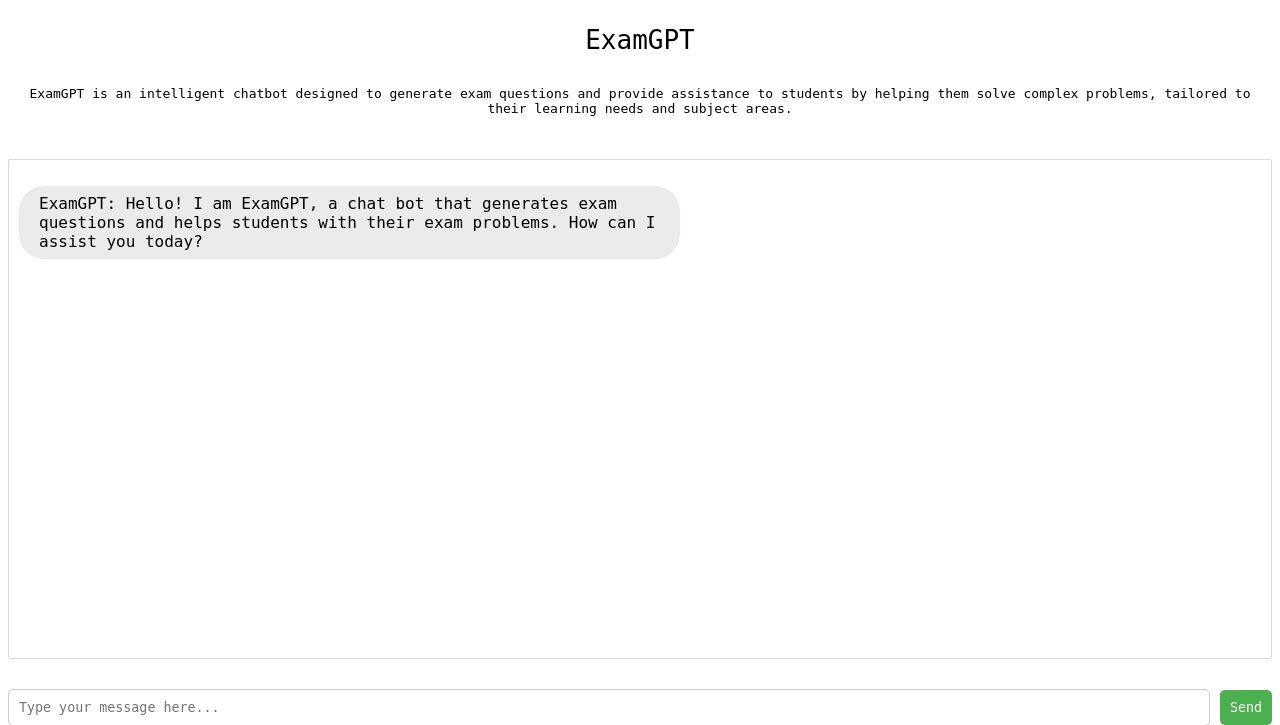
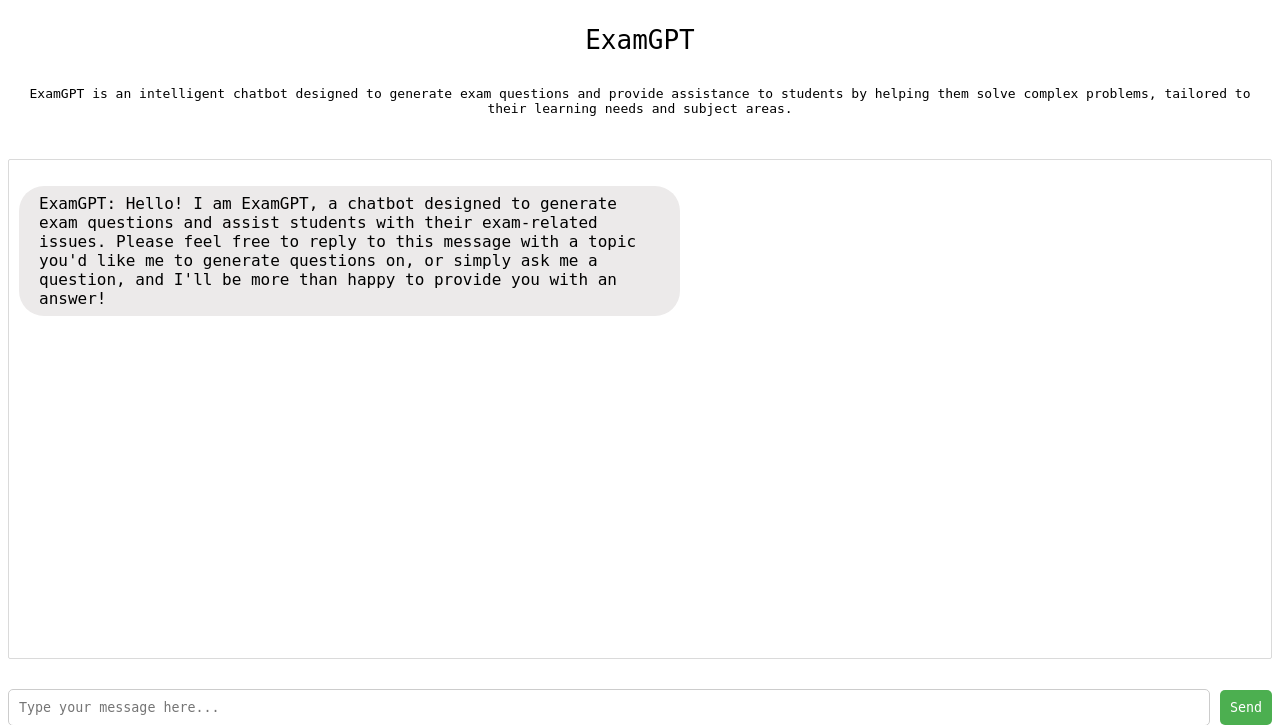
Before and after one commit to demstar16/examGPT, a Flask app: page / in a window 1280 px wide. Shown: the top 725 px of the page. Run offline with Flask 3, Linux system fonts and the light colour scheme.

Commit message:
Edited starting message

```diff
--- a/templates/index.html
+++ b/templates/index.html
@@ -19,7 +19,11 @@
       </div>
       <div class="chatbox-container">
         <div class="chatbox-message chatbox-message-chatbot">
-          <p class="chatbox-message-chatbot-internal">ExamGPT: Hello! I am ExamGPT, a chat bot that generates exam questions and helps students with their exam problems. How can I assist you today?</p>
+          <p class="chatbox-message-chatbot-internal">
+            ExamGPT: Hello! I am ExamGPT, a chatbot designed to generate exam questions and assist students with their exam-related issues.
+            Please feel free to reply to this message with a topic you'd like me to generate questions on, or simply ask me a question,
+            and I'll be more than happy to provide you with an answer!
+          </p>
         </div>
       </div>
       <div class="chatbox-input-container">
```
